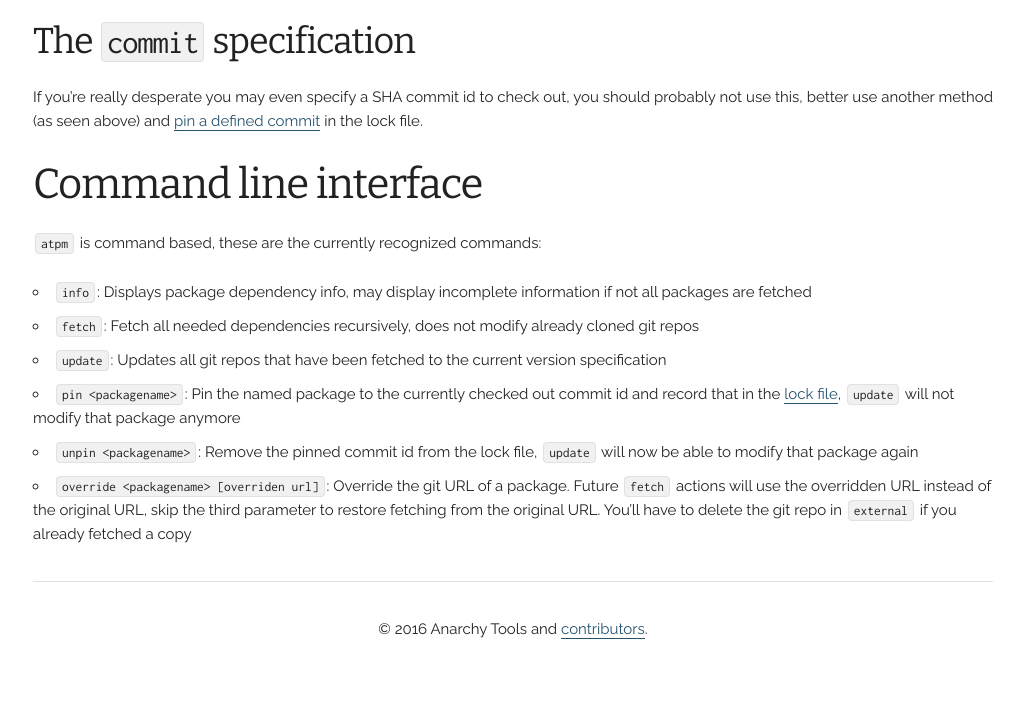
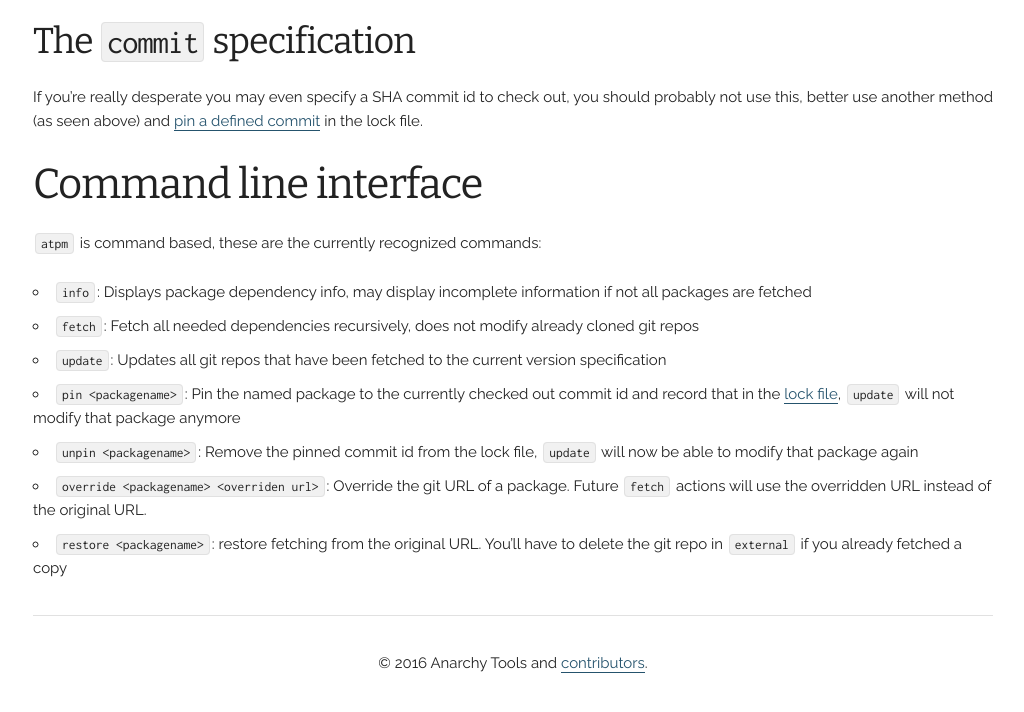
Before and after one commit to AnarchyTools/anarchytools.github.io, a Jekyll site: the page built from docs/atpm.md, in a window 1280 px wide and 900 px high, scrolled down 2174 px. Shown: the top 712 px of the window, without its empty margins (127-1151 px from the left). Built offline with Jekyll 4.4.1, drawn with Linux system fonts in a browser that asks for light colours; some of the changed text lies outside the part shown.

Commit message:
Update atpm documentation

```diff
--- a/docs/atpm.md
+++ b/docs/atpm.md
@@ -28,7 +28,7 @@ External packages are cloned into their own directory below the `external` dir o
 pkg root
   +- external
      +- dep1
-        -> external -> symlinked to ../../external
+        -> external -> symlinked to ../external
         +- src
            - dep1.swift
         - build.atpkg
@@ -91,4 +91,5 @@ If you're really desperate you may even specify a SHA commit id to check out, yo
 - `update`: Updates all git repos that have been fetched to the current version specification
 - `pin <packagename>`: Pin the named package to the currently checked out commit id and record that in the [lock file](atlock.md), `update` will not modify that package anymore
 - `unpin <packagename>`: Remove the pinned commit id from the lock file, `update` will now be able to modify that package again
-- `override <packagename> [overriden url]`: Override the git URL of a package. Future `fetch` actions will use the overridden URL instead of the original URL, skip the third parameter to restore fetching from the original URL. You'll have to delete the git repo in `external` if you already fetched a copy
+- `override <packagename> <overriden url>`: Override the git URL of a package. Future `fetch` actions will use the overridden URL instead of the original URL.
+- `restore <packagename>`: restore fetching from the original URL. You'll have to delete the git repo in `external` if you already fetched a copy
```
Also changed, not shown: docs/atlock.md (+1 -1 lines).
